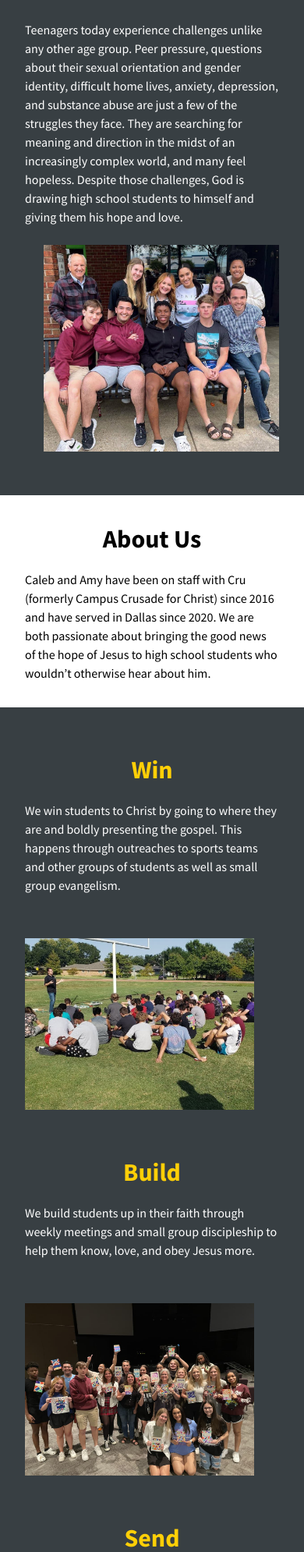
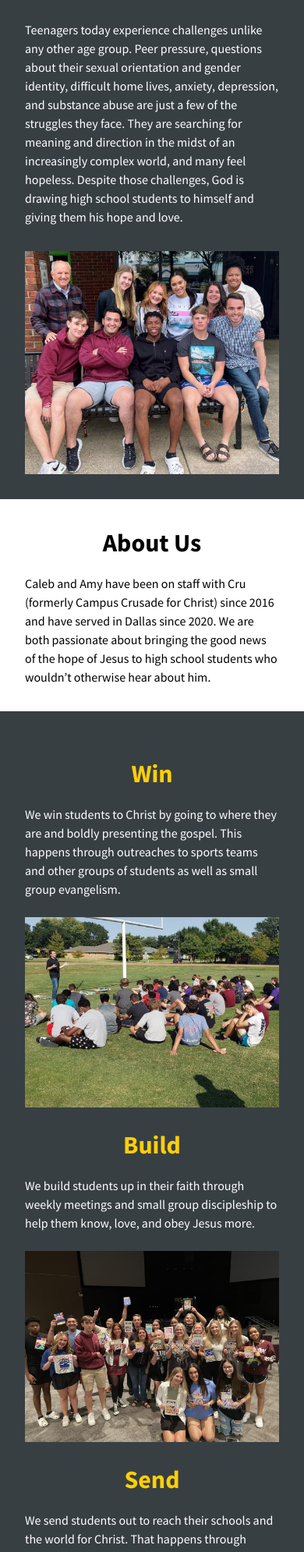
Before and after one commit to canac/calebamycox.com, a website built with Parcel: page src/index.html in a window 390 px wide. Shown: the part 914-2904 px from the top of the page at 78% size. Built offline with nearby package versions, Linux system fonts and the light colour scheme.

Commit message:
Make image margins equal on mobile

```diff
--- a/src/index.html
+++ b/src/index.html
@@ -38,7 +38,7 @@
         </p>
       </div>
       <img
-        class="h-full w-full self-center p-6 pr-0 sm:w-2/3 md:w-1/3 md:self-auto"
+        class="h-full w-full self-center pt-8 sm:w-2/3 md:w-1/3 md:self-auto md:py-8 md:pl-8"
         src="/img/need.jpg"
         alt="Cru students leaders and staff"
         width="1024"
@@ -63,7 +63,7 @@
           </p>
         </div>
         <img
-          class="h-full w-full self-center p-8 pl-0 sm:w-2/3 md:w-1/2 md:self-auto"
+          class="h-full w-full self-center sm:w-2/3 md:w-1/2 md:self-auto md:p-8 md:pl-0"
           src="/img/win.jpg"
           alt="Evangelizing students"
           width="1024"
@@ -79,7 +79,7 @@
           </p>
         </div>
         <img
-          class="h-full w-full self-center p-8 pl-0 sm:w-2/3 md:w-1/2 md:self-auto"
+          class="h-full w-full self-center sm:w-2/3 md:w-1/2 md:self-auto md:p-8 md:pl-0"
           src="/img/build.jpg"
           alt="Discipling students"
           width="1024"
@@ -96,7 +96,7 @@
           </p>
         </div>
         <img
-          class="h-full w-full self-center p-8 pl-0 sm:w-2/3 md:w-1/2 md:self-auto"
+          class="h-full w-full self-center sm:w-2/3 md:w-1/2 md:self-auto md:p-8 md:pl-0"
           src="/img/send.jpg"
           alt="Students reaching their peers"
           width="1024"
```
